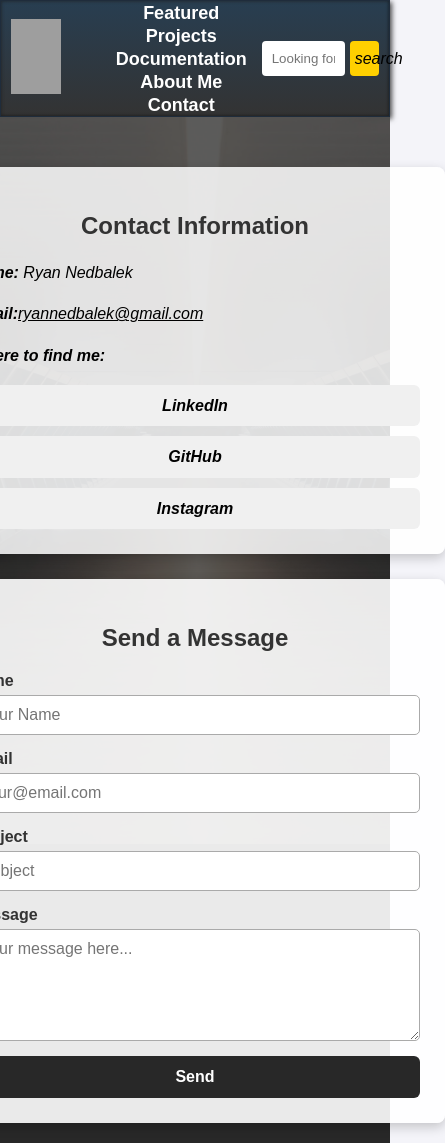
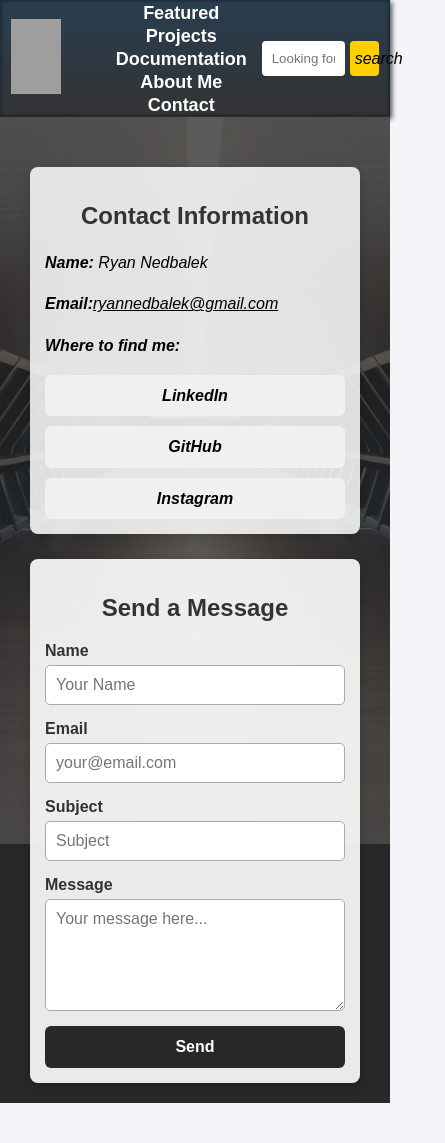
Before and after one commit to RJNed/Portfolio, a Nuxt app: page /Contact-Page in a window 390 px wide. Shown: the whole page, 445 px wide, since content can reach past the window. After the commit the page ends 1103 px from the top, so only its background shows below. Built offline with nearby package versions, Linux system fonts and the light colour scheme; grey boxes are pictures that could not be loaded.

Commit message:
Testing styling resizing

```diff
--- a/components/ContactForm.vue
+++ b/components/ContactForm.vue
@@ -122,4 +122,11 @@
   }
   }
 
+  @media (max-width: 525px) {
+    .form-card {
+    padding: 15px;
+    width: 300px;
+    height: 100%;
+  }
+  }
   </style>
--- a/components/ContactInfoCard.vue
+++ b/components/ContactInfoCard.vue
@@ -33,7 +33,6 @@
     border-radius: 8px;
     box-shadow: 0 4px 12px rgba(0, 0, 0, 0.2);
     padding: 25px;
-    min-width: 250px;
     width: 400px;
     max-width: 600px;
     min-height: 100%;
@@ -82,7 +81,6 @@
   @media (max-width: 768px) {
     .contact-card {
       padding: 25px;
-      min-width: 250px;
       width: 450px;
       min-height: 100%;
     }
@@ -91,4 +89,12 @@
 
     .social-links a { font-size: 16px; padding: 8px 12px; }
   }
+
+  @media (max-width: 525px){
+    .contact-card {
+      padding: 15px;
+      width: 300px;
+      min-height: 100%;
+    }
+}
   </style>
--- a/components/NavigationBar.vue
+++ b/components/NavigationBar.vue
@@ -139,6 +139,7 @@
     .navbar:hover .nav-links {
       display: flex; /* Show links when hovered */
     }
+
   }
 
 
--- a/pages/Contact-Page.vue
+++ b/pages/Contact-Page.vue
@@ -72,5 +72,14 @@ useHead({
 
 }
 
+@media (max-width: 525px) {
+  .content-container {
+    flex-direction: column;
+    align-items: center;
+    margin-top: 50px;
+  }
+
+}
+
 
 </style>
```
